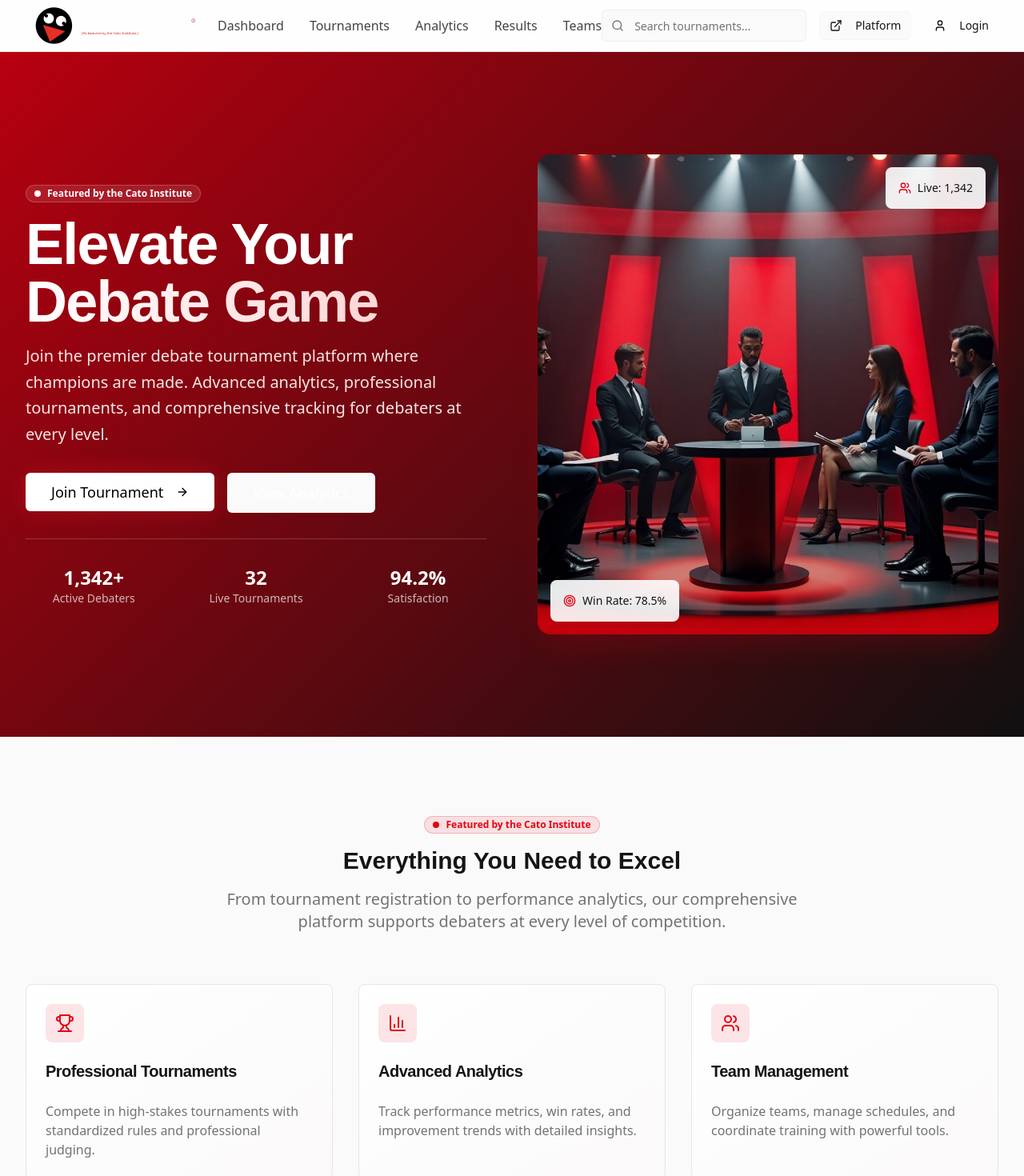
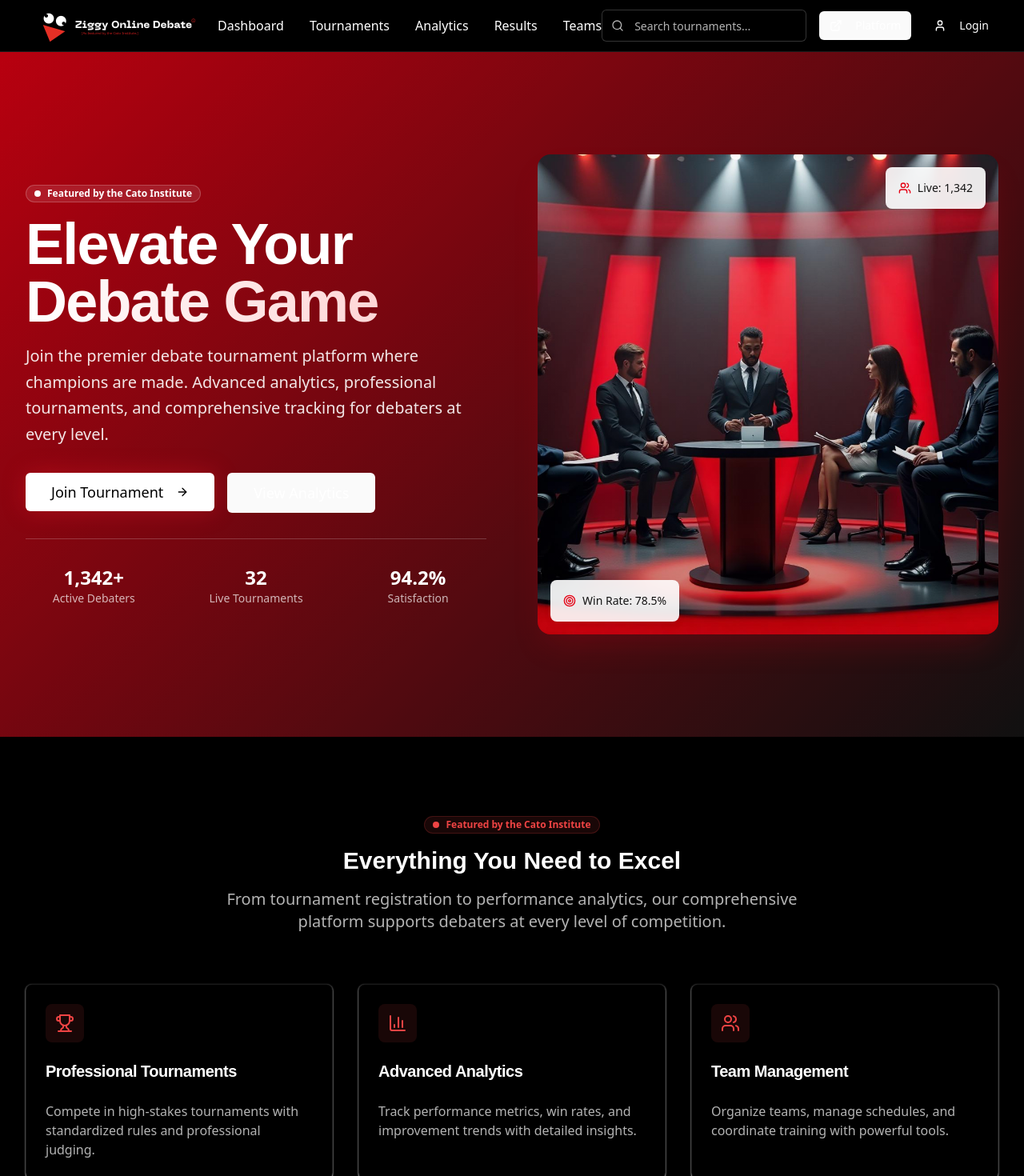
Before and after one commit to AdjustExperiment/ziggy-web-app, a React (Vite) app: page / in a window 1280 px wide. Shown: the top 1470 px of the page at 80% size. Built offline with nearby package versions, Linux system fonts and the light colour scheme; a web font is replaced by a local one.

Commit message:
Update primary features styling
Change navbar and other primary website features to black with white text that turns red on hover.

```diff
--- a/src/components/Navbar.tsx
+++ b/src/components/Navbar.tsx
@@ -22,7 +22,7 @@ export function Navbar() {
   const [isOpen, setIsOpen] = useState(false);
 
   return (
-    <nav className="sticky top-0 z-50 border-b bg-card/80 backdrop-blur-lg">
+    <nav className="sticky top-0 z-50 border-b bg-black backdrop-blur-lg border-white/10">
       <div className="mx-auto max-w-7xl px-4 sm:px-6 lg:px-8">
         <div className="flex h-16 items-center justify-between">
           {/* Logo */}
@@ -36,7 +36,7 @@ export function Navbar() {
               <a
                 key={item.name}
                 href={item.href}
-                className="text-foreground/80 hover:text-primary transition-smooth font-medium"
+                className="text-white hover:text-red-500 transition-smooth font-medium"
               >
                 {item.name}
               </a>
@@ -46,29 +46,29 @@ export function Navbar() {
           {/* Search & Actions */}
           <div className="hidden md:flex items-center space-x-4">
             <div className="relative">
-              <Search className="absolute left-3 top-1/2 h-4 w-4 -translate-y-1/2 text-muted-foreground" />
+              <Search className="absolute left-3 top-1/2 h-4 w-4 -translate-y-1/2 text-white/70" />
               <Input
                 placeholder="Search tournaments..."
-                className="w-64 pl-10 bg-muted/50 border-border/50"
+                className="w-64 pl-10 bg-black/50 border-white/20 text-white placeholder:text-white/70"
               />
             </div>
 
-            <Button variant="outline" size="sm">
+            <Button variant="outline" size="sm" className="border-white/30 text-white hover:bg-red-500 hover:border-red-500">
               <ExternalLink className="h-4 w-4 mr-2" />
               Platform
             </Button>
 
             <DropdownMenu>
               <DropdownMenuTrigger asChild>
-                <Button variant="ghost" size="sm">
+                <Button variant="ghost" size="sm" className="text-white hover:text-red-500 hover:bg-white/10">
                   <User className="h-4 w-4 mr-2" />
                   Login
                 </Button>
               </DropdownMenuTrigger>
-              <DropdownMenuContent align="end">
-                <DropdownMenuItem>Team Login</DropdownMenuItem>
-                <DropdownMenuItem>Admin Portal</DropdownMenuItem>
-                <DropdownMenuItem>Support</DropdownMenuItem>
+              <DropdownMenuContent align="end" className="bg-black border-white/20">
+                <DropdownMenuItem className="text-white hover:text-red-500 hover:bg-white/10">Team Login</DropdownMenuItem>
+                <DropdownMenuItem className="text-white hover:text-red-500 hover:bg-white/10">Admin Portal</DropdownMenuItem>
+                <DropdownMenuItem className="text-white hover:text-red-500 hover:bg-white/10">Support</DropdownMenuItem>
               </DropdownMenuContent>
             </DropdownMenu>
           </div>
@@ -77,7 +77,7 @@ export function Navbar() {
           <Button
             variant="ghost"
             size="sm"
-            className="md:hidden"
+            className="md:hidden text-white hover:text-red-500"
             onClick={() => setIsOpen(!isOpen)}
           >
             {isOpen ? <X className="h-5 w-5" /> : <Menu className="h-5 w-5" />}
@@ -86,25 +86,25 @@ export function Navbar() {
 
         {/* Mobile Navigation */}
         {isOpen && (
-          <div className="md:hidden border-t bg-card/95 backdrop-blur-sm">
+          <div className="md:hidden border-t bg-black/95 backdrop-blur-sm border-white/10">
             <div className="px-2 py-3 space-y-3">
               {navigation.map((item) => (
                 <a
                   key={item.name}
                   href={item.href}
-                  className="block px-3 py-2 text-foreground/80 hover:text-primary transition-smooth"
+                  className="block px-3 py-2 text-white hover:text-red-500 transition-smooth"
                 >
                   {item.name}
                 </a>
               ))}
               <div className="px-3 py-2">
-                <Input placeholder="Search..." className="w-full" />
+                <Input placeholder="Search..." className="w-full bg-black/50 border-white/20 text-white placeholder:text-white/70" />
               </div>
               <div className="flex space-x-2 px-3">
-                <Button variant="outline" size="sm" className="flex-1">
+                <Button variant="outline" size="sm" className="flex-1 border-white/30 text-white hover:bg-red-500 hover:border-red-500">
                   Platform
                 </Button>
-                <Button variant="ghost" size="sm" className="flex-1">
+                <Button variant="ghost" size="sm" className="flex-1 text-white hover:text-red-500">
                   Login
                 </Button>
               </div>
--- a/src/pages/Index.tsx
+++ b/src/pages/Index.tsx
@@ -43,17 +43,17 @@ const Index = () => {
       <Hero />
 
       {/* Features Section */}
-      <section className="py-24 bg-background">
+      <section className="py-24 bg-black">
         <div className="mx-auto max-w-7xl px-4 sm:px-6 lg:px-8">
           <div className="text-center mb-16">
-              <Badge className="mb-4 bg-primary/10 text-primary border-primary/20">
-                <span className="inline-block w-2 h-2 bg-primary rounded-full mr-2"></span>
-                Featured by the Cato Institute
-              </Badge>
-            <h2 className="text-3xl font-bold text-foreground mb-4 font-primary">
+            <Badge className="mb-4 bg-red-500/10 text-red-500 border-red-500/20">
+              <span className="inline-block w-2 h-2 bg-red-500 rounded-full mr-2"></span>
+              Featured by the Cato Institute
+            </Badge>
+            <h2 className="text-3xl font-bold text-white mb-4 font-primary">
               Everything You Need to Excel
             </h2>
-            <p className="text-xl text-muted-foreground max-w-3xl mx-auto">
+            <p className="text-xl text-white/70 max-w-3xl mx-auto">
               From tournament registration to performance analytics, our comprehensive platform
               supports debaters at every level of competition.
             </p>
@@ -61,15 +61,15 @@ const Index = () => {
 
           <div className="grid gap-8 md:grid-cols-2 lg:grid-cols-3">
             {features.map((feature, index) => (
-              <Card key={index} className="bg-gradient-card shadow-card hover:shadow-tournament transition-smooth group">
+              <Card key={index} className="bg-black border-white/10 shadow-card hover:shadow-tournament transition-smooth group hover:border-red-500/30">
                 <CardHeader>
-                  <div className="h-12 w-12 rounded-lg bg-primary/10 flex items-center justify-center text-primary mb-4 group-hover:scale-110 transition-spring">
+                  <div className="h-12 w-12 rounded-lg bg-red-500/10 flex items-center justify-center text-red-500 mb-4 group-hover:scale-110 transition-spring group-hover:bg-red-500/20">
                     {feature.icon}
                   </div>
-                  <CardTitle className="text-xl font-primary">{feature.title}</CardTitle>
+                  <CardTitle className="text-xl font-primary text-white">{feature.title}</CardTitle>
                 </CardHeader>
                 <CardContent>
-                  <p className="text-muted-foreground">{feature.description}</p>
+                  <p className="text-white/70">{feature.description}</p>
                 </CardContent>
               </Card>
             ))}
```
